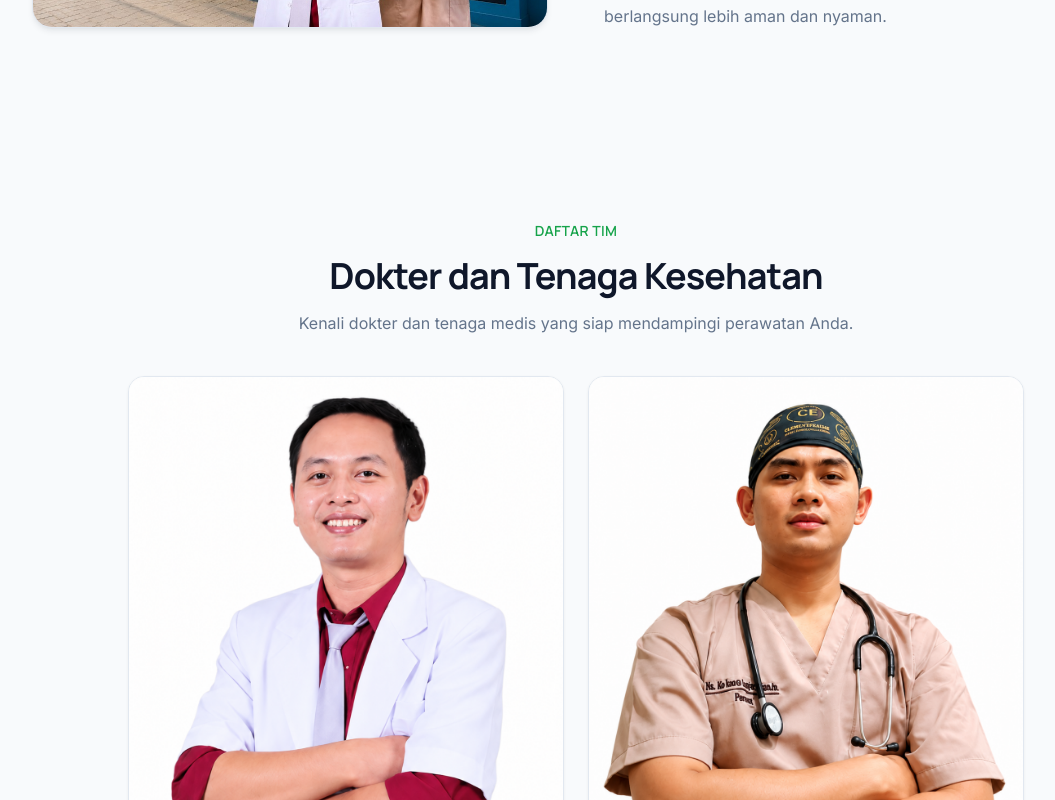
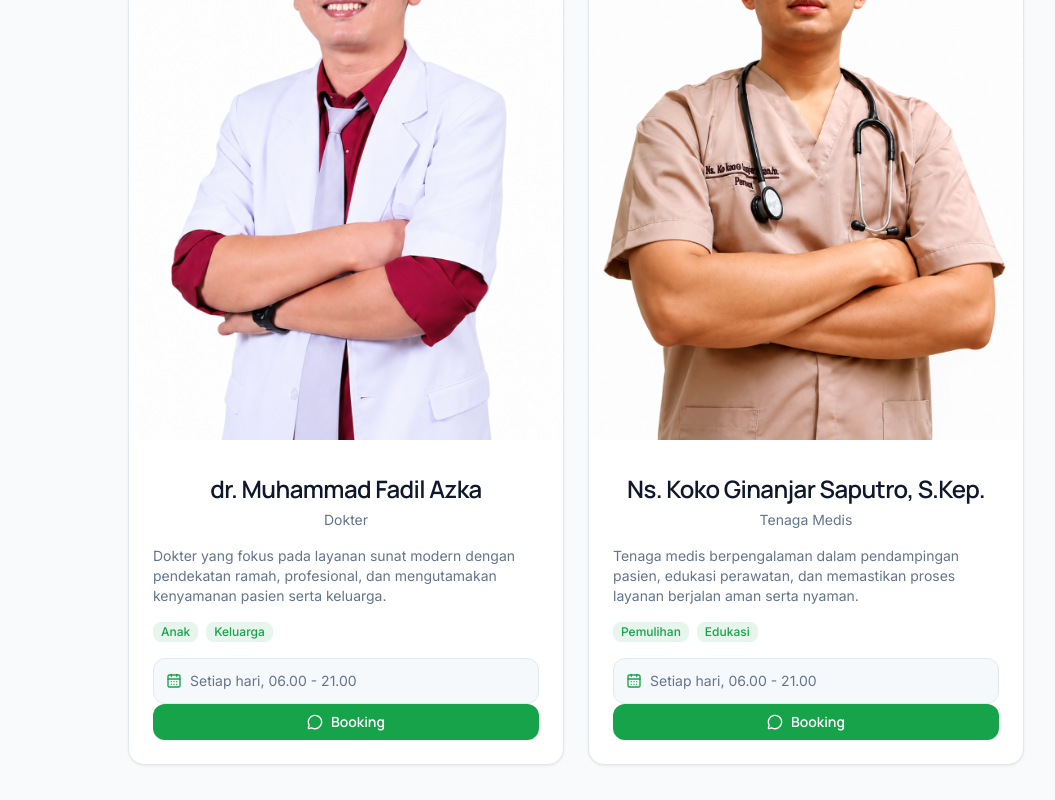
Before and after one commit to kenzonuts/home-medici, a Next.js app: page /tim-medis in a window 1280 px wide. Shown: the part 780-1580 px from the top of the page, without its empty margins (64-1119 px from the left). Built offline with nearby package versions, Linux system fonts and the light colour scheme; no server answers.

Commit message:
sweep card top

```diff
--- a/app/page.tsx
+++ b/app/page.tsx
@@ -13,9 +13,9 @@ export default function HomePage() {
   return (
     <>
       <HeroSection />
+      <MedicalTeamPreview />
       <ServicesPreview />
       <WhyChooseUs />
-      <MedicalTeamPreview />
       <GalleryPreview />
       <Testimonials />
       <BookingSection />
--- a/app/tim-medis/page.tsx
+++ b/app/tim-medis/page.tsx
@@ -28,8 +28,8 @@ export default function MedicalTeamPage() {
         description={header.description}
         breadcrumbs={header.breadcrumbs}
       />
+      <MedicalTeamGrid />
       <TeamIntroduction />
-      <MedicalTeamGrid />
       <Qualifications />
       <ExpertiseAreas />
       <WhyChooseMedicalTeam />
```
